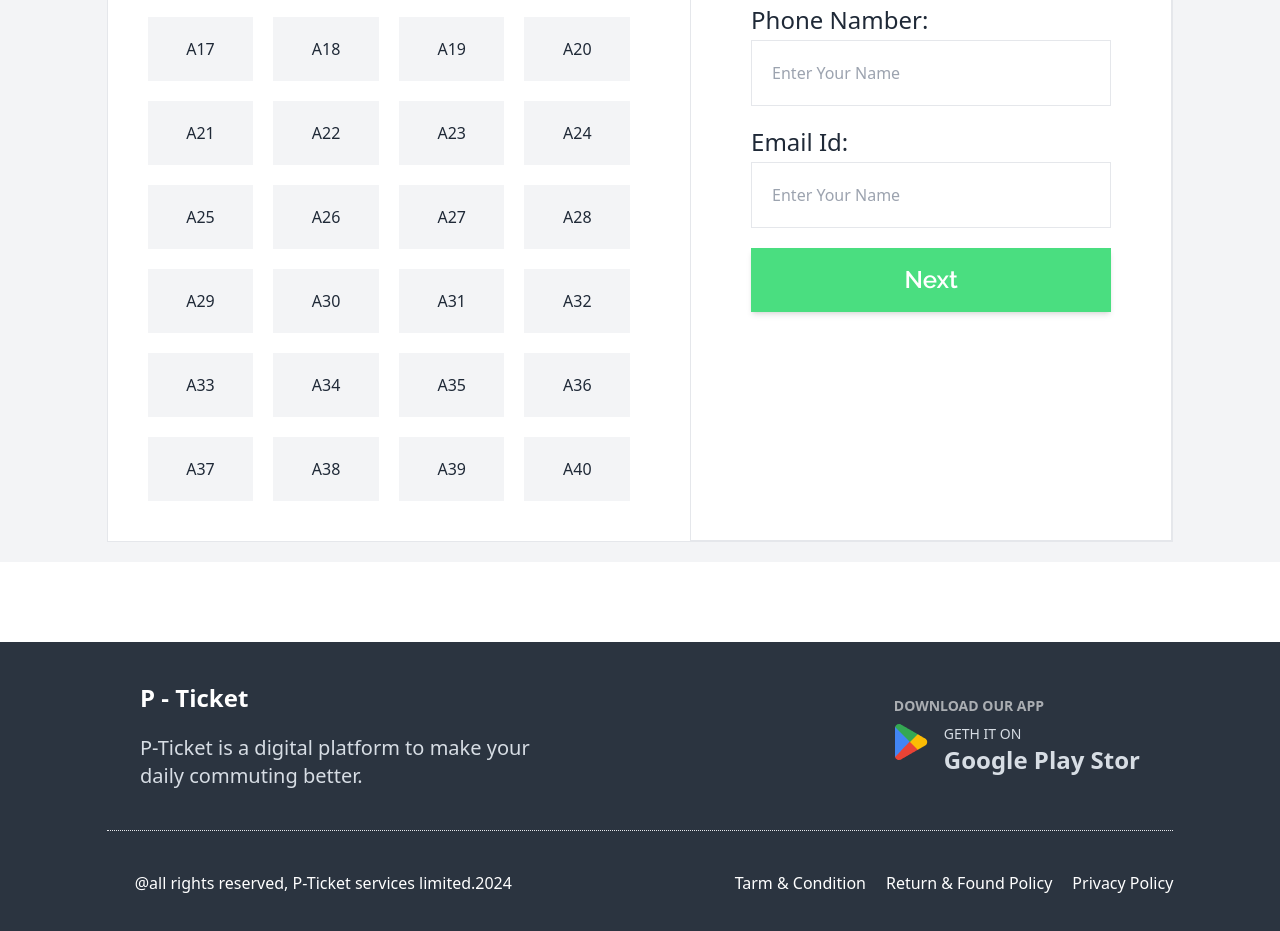
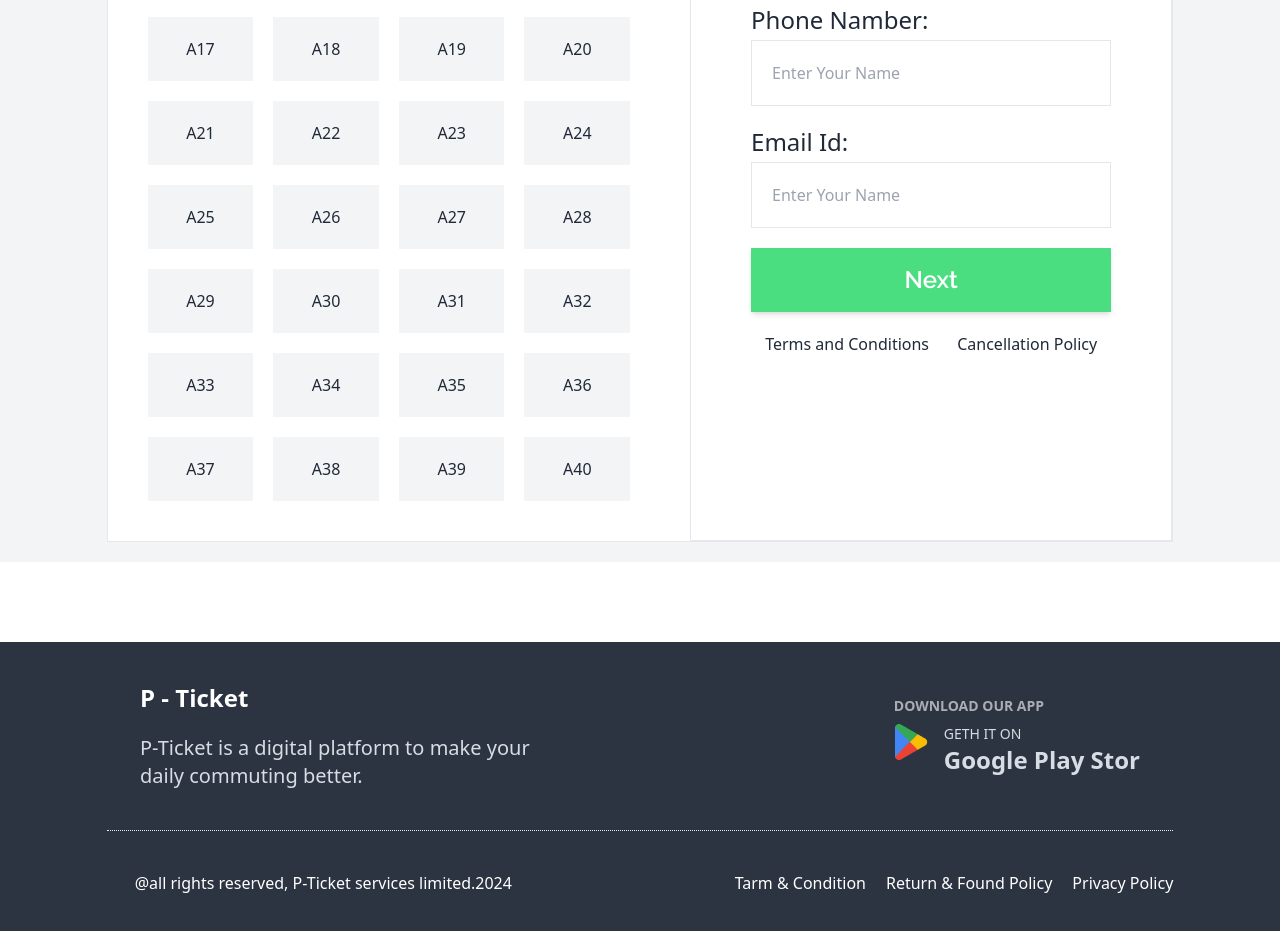
Before and after one commit to rafietrana/ranaass5, a plain HTML site: page index.html in a window 1280 px wide. Shown: the part 2939-3870 px from the top of the page. Drawn offline with nearby package versions, Linux system fonts and the light colour scheme.

Commit message:
this commit add

```diff
--- a/index.html
+++ b/index.html
@@ -368,6 +368,15 @@
 
                                        <button onclick="my_modal_5.showModal()" class="disabled: text-2xl bg-green-400 text-white w-full raleway-normal font-semibold py-4 shadow-md"> Next</button>
 
+                                       <div class="flex justify-around">
+                                          <div>
+                                              <p>Terms and Conditions</p>
+                                          </div>
+                                          <div>
+                                            <p>Cancellation Policy</p>
+                                          </div>
+                                       </div>
+
                                         <!-- model Section start -->
                                       <!-- Open the modal using ID.showModal() method -->
                                       <dialog id="my_modal_5" class="modal modal-bottom sm:modal-middle">
```
